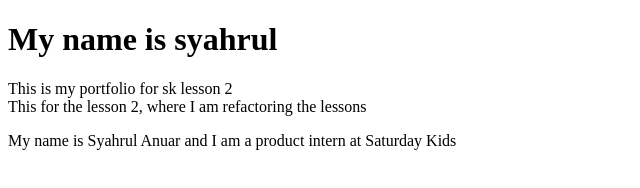
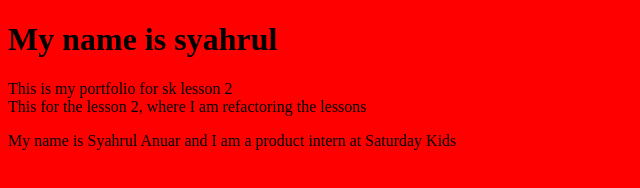
Before and after one commit to sksyahrul/portfolio, a plain HTML site: page index.html in a window 1280 px wide. Shown: the whole page, without its empty margins (0-640 px from the left). Drawn offline with Linux system fonts and the light colour scheme.

Commit message:
I made the background red.

```diff
--- a/index.html
+++ b/index.html
@@ -4,6 +4,7 @@
   <meta charset="UTF-8">
   <meta name="viewport" content="width=device-width, initial-scale=1.0">
   <title>My Portfolio</title>
+  <link href="style.css" rel="stylesheet" />
 </head>
 
 <body>
--- a/style.css
+++ b/style.css
@@ -0,0 +1,3 @@
+body {
+  background-color: red;
+}
```
